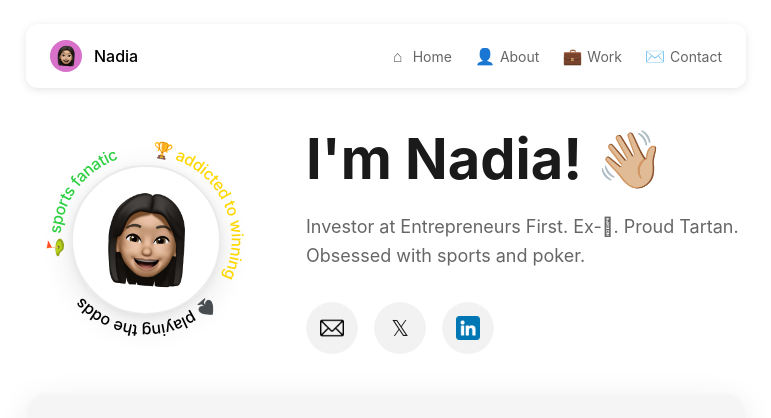
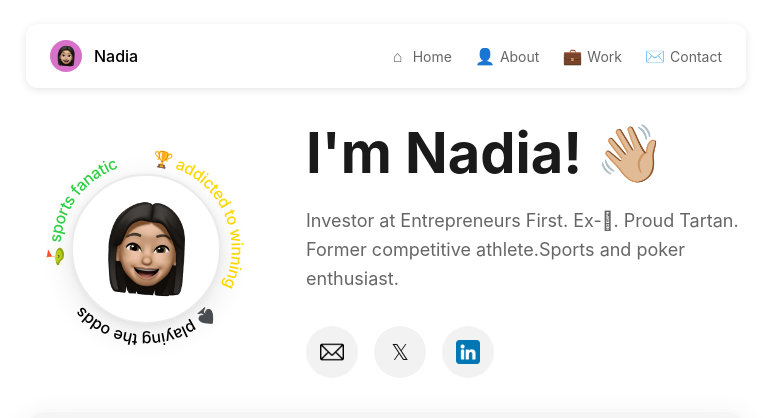
Before and after one commit to nasusanto/personalsite, a plain HTML site: page index.html in a window 1280 px wide. Shown: the top 418 px of the page, without its empty margins (254-1025 px from the left). Drawn offline with Linux system fonts and the light colour scheme.

Commit message:
Update profile bio

```diff
--- a/index.html
+++ b/index.html
@@ -76,7 +76,7 @@
             <!-- Profile Section -->
             <section class="profile-section">
                 <h1 class="profile-name">I'm Nadia! 👋🏼</h1>
-                <p class="profile-bio">Investor at Entrepreneurs First. Ex-. Proud Tartan. Obsessed with sports and poker.</p>
+                <p class="profile-bio">Investor at Entrepreneurs First. Ex-. Proud Tartan. Former competitive athlete.Sports and poker enthusiast.</p>
 
                 <div class="profile-actions">
                     <a href="mailto:nadia@joinef.com" class="profile-icon" title="Email">
```
